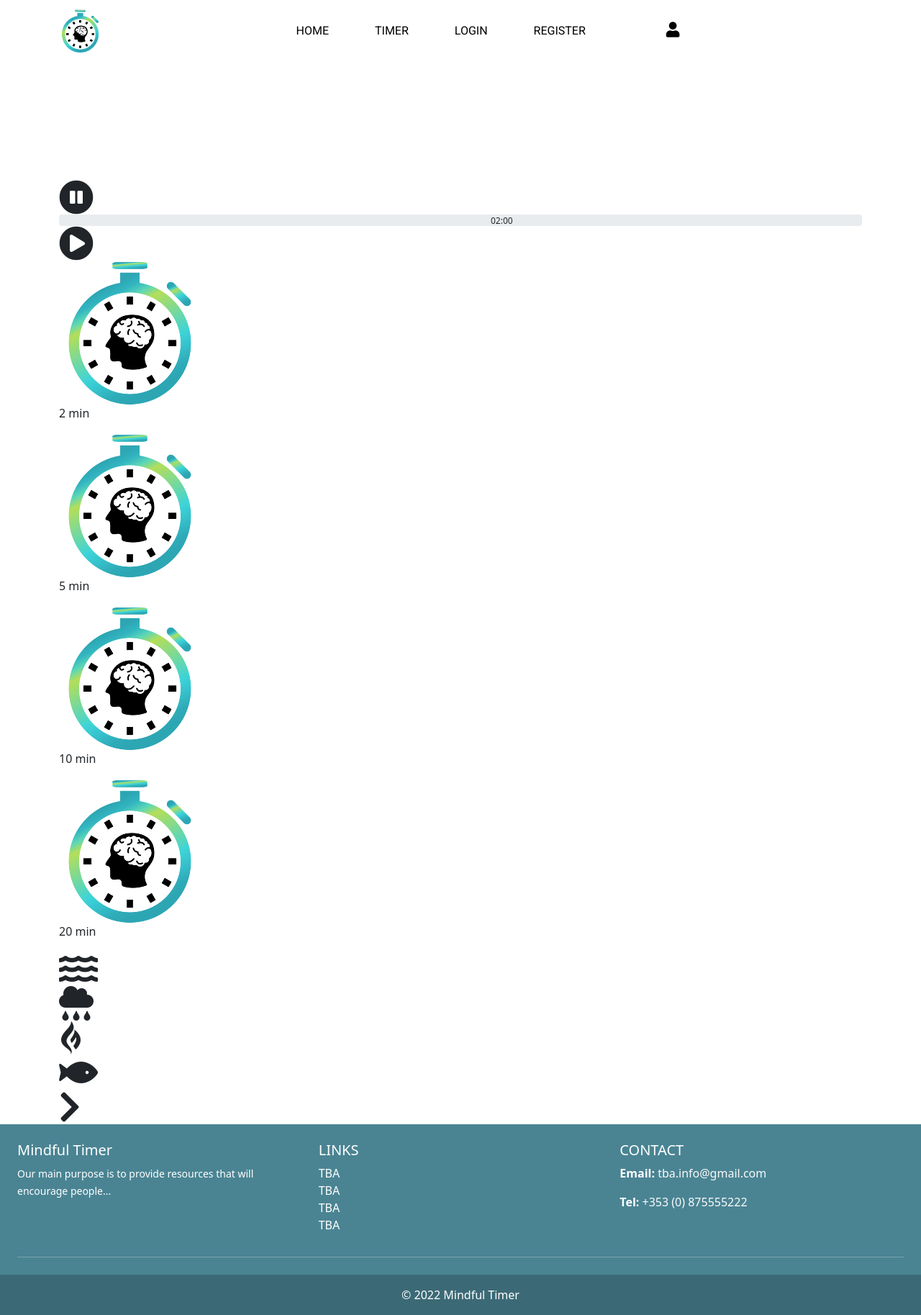
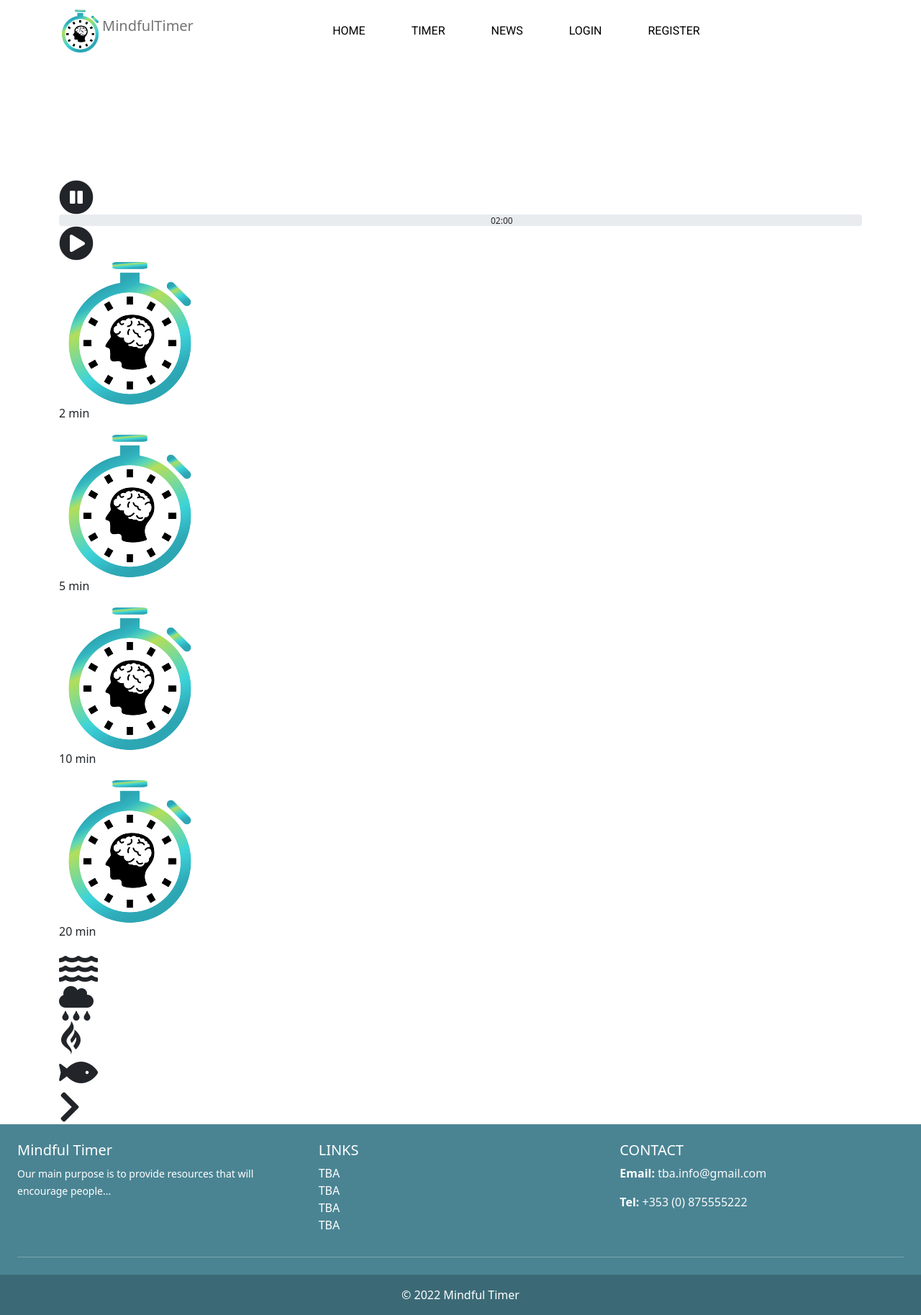
Before and after one commit to kuzGo/January-2022-Hackathon, a Flask app: page /timer in a window 1280 px wide. Shown: the whole page at 72% size. Run offline with Flask 2, Linux system fonts and the light colour scheme; the visitor is signed in with stand-in values (Sample User, id 1); parts of the project's set-up code (start-up, migrations or seed data) failed here and were passed over; some libraries are stand-ins or nearby versions; grey boxes are pictures that could not be loaded.

Commit message:
Update hamburger menu, move logo to the left on smaller screens and remove user icon

```diff
--- a/templates/flask_user_layout.html
+++ b/templates/flask_user_layout.html
@@ -46,15 +46,16 @@
         <div class="container">
             <div class="row mb-2">
                 <nav class="navbar navbar-expand-lg navbar-light py-lg-2">
+                    <a class="navbar-brand d-md-flex bigify grow" href="{{ url_for('home_page')}}">
+                        <img src="{{ url_for('static', filename='images/logo.png') }}" alt="logo"
+                            class="d-inline-block align-text-top" id="brand-logo" loading="lazy">
+                        <span class="navbar-text"> MindfulTimer</span>
+                    </a>
                     <button class="navbar-toggler" type="button" data-bs-toggle="collapse"
                         data-bs-target="#navbarSupportedContent" aria-controls="navbarSupportedContent"
                         aria-expanded="false" aria-label="Toggle navigation">
-                        <span><i class="fas fa-brain fa-2x icon"></i></span>
+                        <span class="navbar-toggler-icon"></span>
                     </button>
-                    <a class="navbar-brand d-md-flex bigify grow" href="#">
-                        <img src="{{ url_for('static', filename='images/logo.png') }}" alt="logo"
-                            class="d-inline-block align-text-top" id="brand-logo" loading="lazy">
-                    </a>
                     <div class="collapse navbar-collapse" id="navbarSupportedContent">
                         <ul class="navbar-nav mx-auto">
                             <li class="nav-item text-uppercase pe-5">
@@ -64,37 +65,13 @@
                                 <a class="nav-link" href="{{ url_for('timer')}}">Timer</a>
                             </li>
                             <li class="nav-item text-uppercase pe-5">
+                                <a class="nav-link" href="#">News</a>
+                            </li>
+                            <li class="nav-item text-uppercase pe-5">
                                 <a class="nav-link" href="#">Login</a>
                             </li>
                             <li class="nav-item text-uppercase pe-5">
                                 <a class="nav-link" href="#">Register</a>
-                            </li>
-                            <li class="nav-item dropdown list-unstyled text-lg-right d-none d-lg-block ps-5">
-                                <a class="nav-link text-black" href="#" id="navbarScrollingDropdown"
-                                    role="button" data-bs-toggle="dropdown" aria-expanded="false">
-                                    <i class="fas fa-user fa-lg icon"></i>
-                                </a>
-                                <ul class="dropdown-menu" aria-labelledby="navbarScrollingDropdown">
-                                    {% if user!="guest" %}
-                                        <li>
-                                            <a class="dropdown-item" href="#">TBA</a>
-                                        </li>
-                                        <li>
-                                            <hr class="dropdown-divider">
-                                        </li>
-                                        <li>
-                                            <a class="dropdown-item" href="#">LOGOUT</a>
-                                        </li>
-                                    {% endif %}
-                                    {% if user =="guest" %}
-                                        <li>
-                                            <a class="dropdown-item" href="#">LOGIN</a>
-                                        </li>
-                                    {% endif %}
-                                </ul>
-                            </li>
-                            <li>
-                                <hr class="d-lg-none">
                             </li>
                             {% if user=="guest" %}
                                 <li class="nav-item text-uppercase d-lg-none">
@@ -104,16 +81,6 @@
                                 </li>
                             {% endif %}
                             {% if user!="guest" %}
-                                <li class="nav-item text-uppercase d-lg-none">
-                                    <a class="nav-link admin-user-mobile" href="#">
-                                        Create admin
-                                    </a>
-                                </li>
-                                <li class="nav-item text-uppercase d-lg-none">
-                                    <a class="nav-link admin-user-mobile" href="#">
-                                        Manage admins
-                                    </a>
-                                </li>
                                 <li class="nav-item text-uppercase d-lg-none">
                                     <a class="nav-link admin-user-mobile" href="#">
                                         Logout
```
